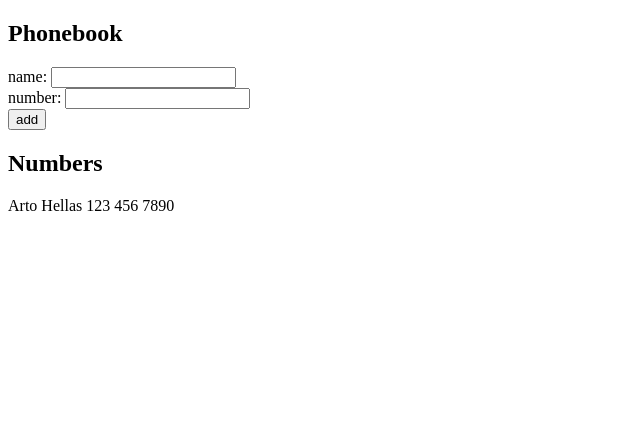
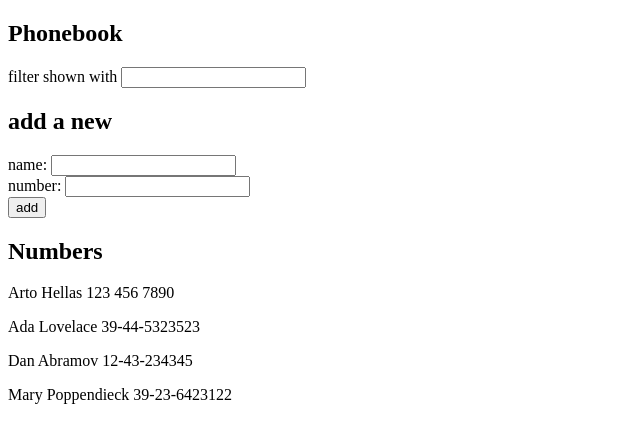
Before and after one commit to Heikura/FullStack, a React (Create React App) app in the folder osa2/puhelinluettelo/: page / in a window 1280 px wide. Shown: the top 442 px of the page, without its empty margins (0-640 px from the left). Built offline with nearby package versions, Linux system fonts and the light colour scheme.

Commit message:
2.9 done.

```diff
--- a/osa2/puhelinluettelo/src/components/App.js
+++ b/osa2/puhelinluettelo/src/components/App.js
@@ -2,12 +2,16 @@
 
 const App = () => {
   const [ persons, setPersons] = useState([
-    { name: 'Arto Hellas',
-      number: '123 456 7890'}
+    { name: 'Arto Hellas', number: '123 456 7890'},
+    { name: 'Ada Lovelace', number: '39-44-5323523' },
+    { name: 'Dan Abramov', number: '12-43-234345' },
+    { name: 'Mary Poppendieck', number: '39-23-6423122' }
   ])
   const [ newName, setNewName ] = useState('')
 
   const [ newNum, setNewNum ] = useState('')
+
+  const [ currentFilter, setFilter] = useState('')
 
   const addPerson = (event) => {
     if (persons.map(p => p.name).includes(newName)){
@@ -31,9 +35,15 @@
     setNewNum(event.target.value)
   }
 
+  const handleFilter = (event) => {
+    setFilter(event.target.value)
+  }
+
   return (
     <div>
       <h2>Phonebook</h2>
+      <div> filter shown with <input value={currentFilter} onChange={handleFilter}/></div>
+      <h2> add a new </h2>
       <form onSubmit={addPerson}>
         <div>
           name: <input value={newName} onChange={handlePerson}/>
@@ -44,7 +54,8 @@
         </div>
       </form>
       <h2>Numbers</h2>
-        {persons.map(person => <p key={person.name}> {person.name} {person.number}</p>)}
+        {persons.filter(person => person.name.toLowerCase().includes(currentFilter.toLowerCase()
+        )).map(person => (<p key={person.name}> {person.name} {person.number}</p>))}
     </div>
   )
 
```
